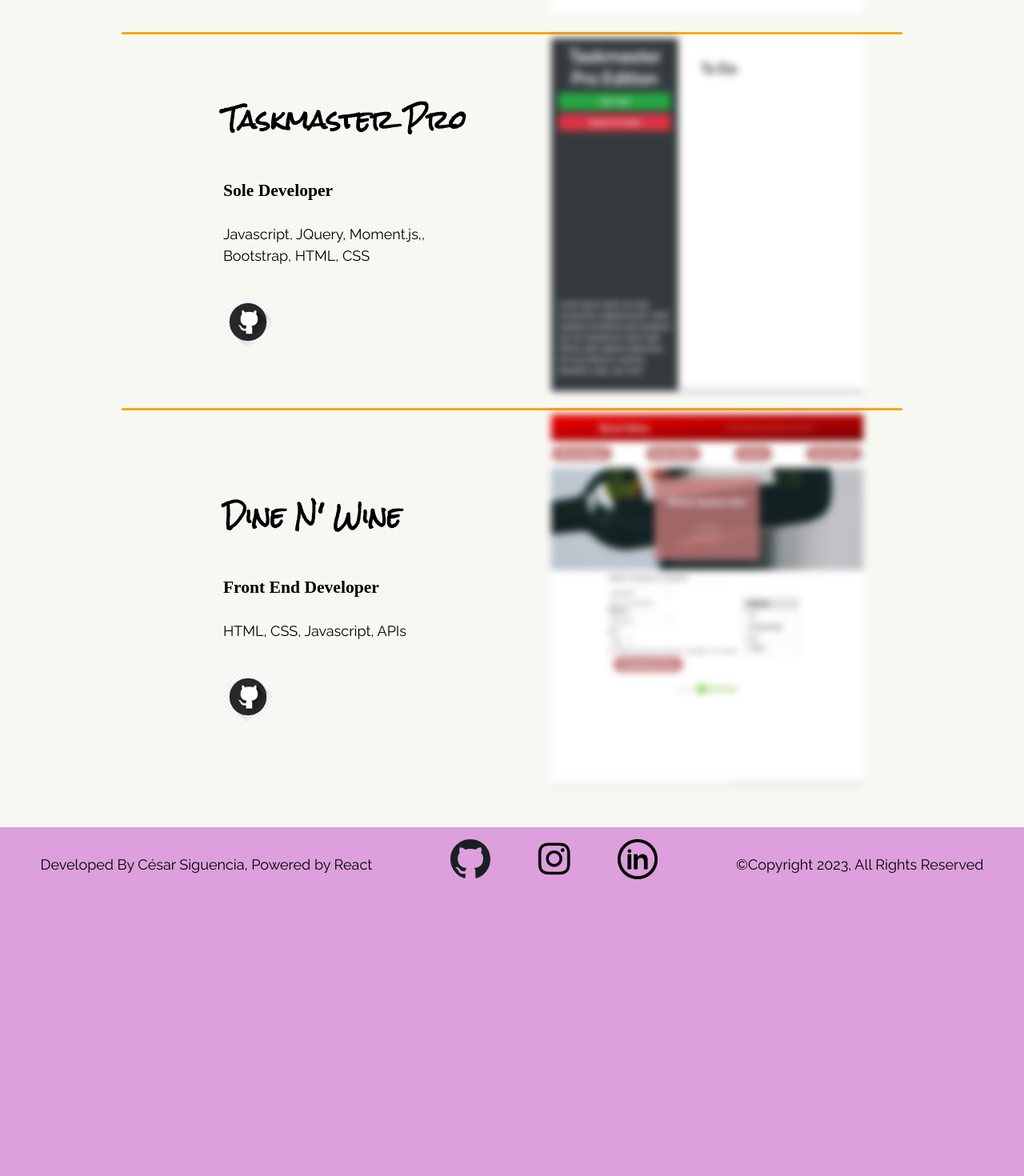
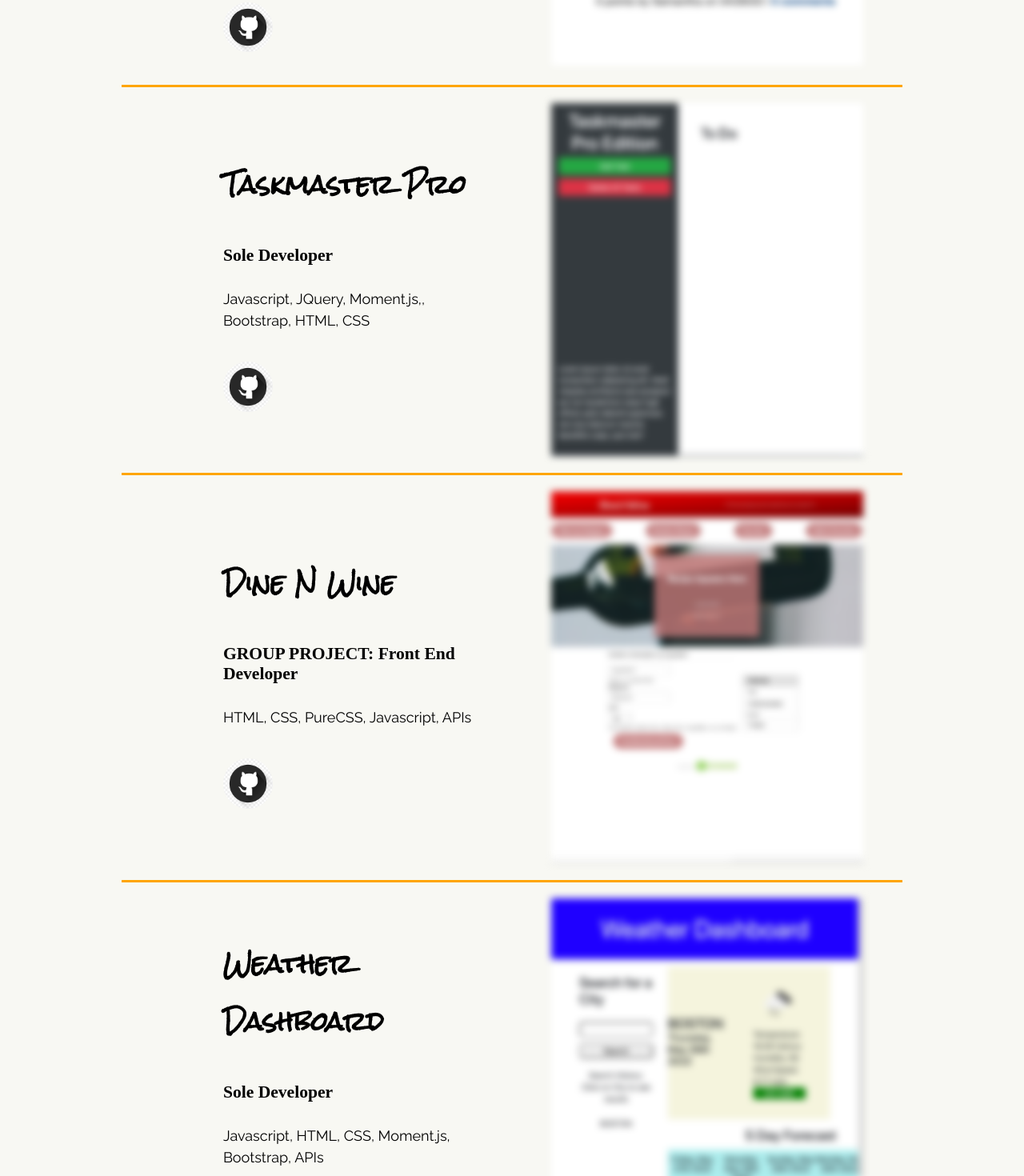
Before and after one commit to cesarsiguencia/my-react-portfolio, a React (Create React App) app: page /my-react-portfolio/portfolio in a window 1280 px wide. Shown: the part 1300-2770 px from the top of the page at 80% size. Before the commit the page ends 2427 px from the top, so only its background shows below. Built offline with nearby package versions, Linux system fonts and the light colour scheme.

Commit message:
cleaning App and Portfolio components"

```diff
--- a/src/App.css
+++ b/src/App.css
@@ -255,7 +255,7 @@ body{
   display: flex;
   margin: 0 auto;
   margin-top: 5px;
-  padding-bottom: 15px;
+  padding: 15px 0 15px 0;
   border-bottom: 3px solid orange;
   width: 80%;
 }
--- a/src/Components/Apps/Apps.js
+++ b/src/Components/Apps/Apps.js
@@ -1,114 +1,162 @@
 import React from 'react';
-
 import github from '../../media/icons/github-white.png'
 
-    const displayApp = () => {
-        const applications = [
-            // {
-            //     name: 'Weather-Dashboard',
-            //     description: 'Need to check full weather conditions of any city quickly? Use this application that will give you just that along with the temperature, wind speed, UV levels, and humidity. The user can also view the conditions up to five days from today. A convienient city search history is displayed for the user to compare conditions across multiple conditions. Application uses local storage and APIs from openweathermap.org',
-            //     technologies: 'Javascript, HTML, CSS, Moment.js, Bootstrap, APIs',
-            // },
-            // {
-            //     name:'Show-Me-My-Schedule',
-            //     description:'Stay organized with all your tasks spread out throughout the day in traditional 9-5 blocks outlining your day. Blocks are color coded to show past, present, and future. Immediately edit a task or clear a task by saving it. ',
-            //     technologies: 'Bootstrap, JavaScript, JQuery, Moment.js, CSS'
-            // },
-            // {
-            //     name: 'Introductory-Javascript-Quiz',
-            //     description: 'Test your javascript skills with this quick quiz I built! Test yourself as many times as you would like as the app saves your scores at the end of each quiz. But hurry, you only have 60 seconds to answer as many javascript questions as possible. Happy studying!',
-            //     technologies: 'Javascript, HTML, CSS'
-            // },
-            // {
-            //     name: 'Save-My-Notes',
-            //     description: 'A classic note taking app that uses back end technologies to save your notes in their appropriate order.',
-            //     technologies: 'NoSQL, Sequelize, Express, RESTful route'
-            // },
-            {
-                name: '10000-Days',
-                description: "A full stack website all about my special event I'm hosting for when I turn 10,000 days old. Learn more about the venue of choice and RSVP to save your spot! In addition, interact with invited guests who have confirmed their registation by sharing posts and loving other guests posts for users to hype up the event until the date arrives! Have fun responsibily!.",
-                technologies: 'Express, Sequelize, MySQL, Bcrypt, Handlebars, Dotenv, HTML, CSS, Javascript',
-                url: 'https://10000-days-production.up.railway.app/home',
-                developer:'Sole Developer'
-            },
-            {
-                name: 'Technify-In-Python',
-                description: "A simple and intuitive social media website for tech enthusiasts to share valuable links with each other. Users can sign up to create, like, and comment on posts. Users have the freedom to delete and any of their posts while being logged in.",
-                technologies: 'Python, Flask, PyMySQL, SQLAlchemy, Bcrypt, Dotenv, Gunicorn, HTML, CSS, Javascript',
-                url: 'https://technify-by-cs.up.railway.app/',
-                developer:'Sole Developer'
-            },
-            {
-                name: 'Taskmaster-Pro',
-                description: 'Take notes the easy way using Taskmaster Pro, which uses Bootstrap and JQuery technologies. Created tasks can be edited, deleted, and assigned due dates which is color coded to show if a due date is approaching or past due. Tasks can also be dragged around the application interface to various statuses, including "Completed", "In Progress" or deleted to the trash bin below.',
-                technologies: 'Javascript, JQuery, Moment.js,, Bootstrap, HTML, CSS',
-                url: 'https://cesarsiguencia.github.io/taskmaster-pro/',
-                developer:'Sole Developer'
-            },
-            {
-                name: "Dine-N'-Wine",
-                description: 'An application representing multiple hot plate recipes from all over the world! Users are able to save receipes that they like under "Favorites", filter receipes by category, or allow the application to pick one by random. In addition, users can look up for macronutrient information, ingredients, and amount per ingredient needed for the recipe that they choose.',
-                technologies: 'HTML, CSS, Javascript, APIs',
-                url: 'https://cesarsiguencia.github.io/dine-n-wine/',
-                developer:' Front End Developer'
-            }
-        ]
+const displayApp = () => {
+    const applications = [
+        {
+            name: '10000-Days',
+            description: "A full stack website all about my special event I'm hosting for when I turn 10,000 days old. Learn more about the venue of choice and RSVP to save your spot! In addition, interact with invited guests who have confirmed their registation by sharing posts and loving other guests posts for users to hype up the event until the date arrives! Have fun responsibily!",
+            technologies: 'Express, Sequelize, MySQL, Bcrypt, Handlebars, Dotenv, HTML, CSS, Javascript',
+            url: 'https://10000-days-production.up.railway.app/home',
+            developer: 'Sole Developer'
+        },
+        {
+            name: 'Technify-In-Python',
+            description: "A simple and intuitive social media website for tech enthusiasts to share valuable links with each other. Users can sign up to create, like, and comment on posts. Users have the freedom to delete and edit any of their posts while being logged in.",
+            technologies: 'Python, Flask, PyMySQL, SQLAlchemy, Bcrypt, Dotenv, Gunicorn, HTML, CSS, Javascript',
+            url: 'https://technify-by-cs.up.railway.app/',
+            developer: 'Sole Developer'
+        },
+        {
+            name: 'Taskmaster-Pro',
+            description: 'Take notes the easy way using Taskmaster Pro, which uses Bootstrap and JQuery technologies. Created tasks can be edited, deleted, and assigned due dates which is color coded to show if a due date is approaching or past due. Tasks can also be dragged around the application interface to various statuses, including "Completed", "In Progress" or deleted to the trash bin below.',
+            technologies: 'Javascript, JQuery, Moment.js,, Bootstrap, HTML, CSS',
+            url: 'https://cesarsiguencia.github.io/taskmaster-pro/',
+            developer: 'Sole Developer'
+        },
+        {
+            name: "Dine-N-Wine",
+            description: 'An application representing multiple hot plate recipes from all over the world! Users are able to save receipes that they like under "Favorites", filter receipes by category, or allow the application to pick one by random. In addition, users can look up for macronutrient information, ingredients, and amount per ingredient needed for the recipe that they choose.',
+            technologies: 'HTML, CSS, PureCSS, Javascript, APIs',
+            url: 'https://cesarsiguencia.github.io/dine-n-wine/',
+            developer: 'GROUP PROJECT: Front End Developer'
+        },
+        {
+            name: 'Weather-Dashboard',
+            description: 'Need to check full weather conditions of any city quickly? Use this application that will give you just that along with the temperature, wind speed, UV levels, and humidity. The user can also view the conditions up to five days from today. A convienient city search history is displayed for the user to compare conditions across multiple conditions.',
+            technologies: 'Javascript, HTML, CSS, Moment.js, Bootstrap, APIs',
+            url: 'https://cesarsiguencia.github.io/weather-dashboard/',
+            developer: 'Sole Developer'
+        }
+    ]
 
-        const generate = applications.map((app) => {
-            const lowercaseName = app.name.toLowerCase()
-            const formattedNames = app.name.split('-')
-            const displayedNames = formattedNames.join(' ')
+    const generate = applications.map((app) => {
+        const lowercaseName = app.name.toLowerCase()
+        const formattedNames = app.name.split('-')
+        const displayedNames = formattedNames.join(' ')
 
-            return(
+        return (
 
-                <div className="app-box" key={app.name}>
-                    <div className="container_wrapper">
-                        <div className="container--description">
+            <div className="app-box" key={app.name}>
+                <br />
+                <div className="container_wrapper">
+                    <div className="container--description">
 
 
-                            <div className="project-title">
-                                <h3 className="project-title--frame">{displayedNames}</h3>
+                        <div className="project-title">
+                            <h3 className="project-title--frame">{displayedNames}</h3>
+                        </div>
+
+                        <h5>{app.developer}</h5>
+                        <div>
+                            <div className="developer-technologies">
+                                <p className="body-texts">{app.technologies}</p>
+
                             </div>
-
-                            <h5>{app.developer}</h5>
-                            <div>
-                                <div className="developer-technologies">
-                                    <p className="body-texts">{app.technologies}</p>
-
-                                </div>
-                                <div className="developer-github">
-                                    <a target="_blank" href={`https://github.com/cesarsiguencia/${lowercaseName}`}>
-                                            <img className="github-links"  src={github}>
-                                            </img>
-                                    </a>
-                                </div>
+                            <div className="developer-github">
+                                <a target="_blank" href={`https://github.com/cesarsiguencia/${lowercaseName}`}>
+                                    <img className="github-links" src={github}>
+                                    </img>
+                                </a>
                             </div>
+                        </div>
 
 
 
-                        </div>
-                    </div>
-                    <div className="container_wrapper">
-                        <div className="app_image">
-                            <a target="_blank" href={app.url} >
-                                <img className="container--picture" src= {require(`../../media/app-images/${app.name}.png`)} >
-                                </img>
-                                <div className="container--overlay">
-                                    <p className="container---blurb"> {app.description}</p>
-                                </div>
-                            </a>
-                        </div>
                     </div>
                 </div>
-            )
-        })
+                <div className="container_wrapper">
+                    <div className="app_image">
+                        <a target="_blank" href={app.url} >
+                            <img className="container--picture" src={require(`../../media/app-images/${app.name}.png`)} >
+                            </img>
+                            <div className="container--overlay">
+                                <p className="container---blurb"> {app.description}</p>
+                            </div>
+                        </a>
+                    </div>
+                </div>
+                <br />
+            </div>
+        )
+    })
 
-        return(
-            <div>{generate}</div>
-        )
+    return (
+        <div>
+            <br />
+            {generate}
+        </div>
+    )
+}
+export default displayApp;
 
 
 
+// Old Apps commented out
 
-}
-export default displayApp;
+{/* <div className="app-box">
+    <div className="container_wrapper">
+        <div className="container--description">
+
+            <div className="project-title">
+                <h3 className="project-title--frame"> NFT-y</h3>
+            </div>
+
+            <h5>Back end developer</h5>
+            <div>
+                <div className="developer-technologies">
+                    <p className="body-texts">MySQL2, Sequelize, Node.js, Bcrypt, Express, RESTful API's, Env, Dotenv</p>
+                </div>
+
+                <div className="developer-github">
+                    <a target="_blank" href="https://github.com/K-G-J/nft-y">
+                        <img className="github-links" src={github}>
+                        </img>
+                    </a>
+                </div>
+            </div>
+        </div>
+    </div>
+    <div className="container_wrapper">
+        <div className="app_image">
+            <a target="_blank" href='https://nft-y.herokuapp.com/'>
+                <img className="container--picture" src={require(`../../src/media/app-images/nft-y.png`)}>
+                </img>
+                <div className="container--overlay">
+                    <p className="container---blurb">Browse through some of the most popular trending NFT groups at the moment, including Bored Ape Yacht Club, and learn about how these new artwork technologies work! Create an account to save NFTs to your favorites and chat with other members about NFT buying and selling opportunities. </p>
+                </div>
+            </a>
+        </div>
+    </div>
+</div> */}
+
+    // {
+    //     name: 'Weather-Dashboard',
+    //     description: 'Need to check full weather conditions of any city quickly? Use this application that will give you just that along with the temperature, wind speed, UV levels, and humidity. The user can also view the conditions up to five days from today. A convienient city search history is displayed for the user to compare conditions across multiple conditions. Application uses local storage and APIs from openweathermap.org',
+    //     technologies: 'Javascript, HTML, CSS, Moment.js, Bootstrap, APIs',
+    // },
+    // {
+    //     name:'Show-Me-My-Schedule',
+    //     description:'Stay organized with all your tasks spread out throughout the day in traditional 9-5 blocks outlining your day. Blocks are color coded to show past, present, and future. Immediately edit a task or clear a task by saving it. ',
+    //     technologies: 'Bootstrap, JavaScript, JQuery, Moment.js, CSS'
+    // },
+    // {
+    //     name: 'Introductory-Javascript-Quiz',
+    //     description: 'Test your javascript skills with this quick quiz I built! Test yourself as many times as you would like as the app saves your scores at the end of each quiz. But hurry, you only have 60 seconds to answer as many javascript questions as possible. Happy studying!',
+    //     technologies: 'Javascript, HTML, CSS'
+    // },
+    // {
+    //     name: 'Save-My-Notes',
+    //     description: 'A classic note taking app that uses back end technologies to save your notes in their appropriate order.',
+    //     technologies: 'NoSQL, Sequelize, Express, RESTful route'
+    // },
```
Also changed, not shown: src/pages/Portfolio.js (+2 -125 lines), src/media/app-images/Dine-N-Wine.png (renamed from src/media/app-images/Dine-N'-Wine.png).
